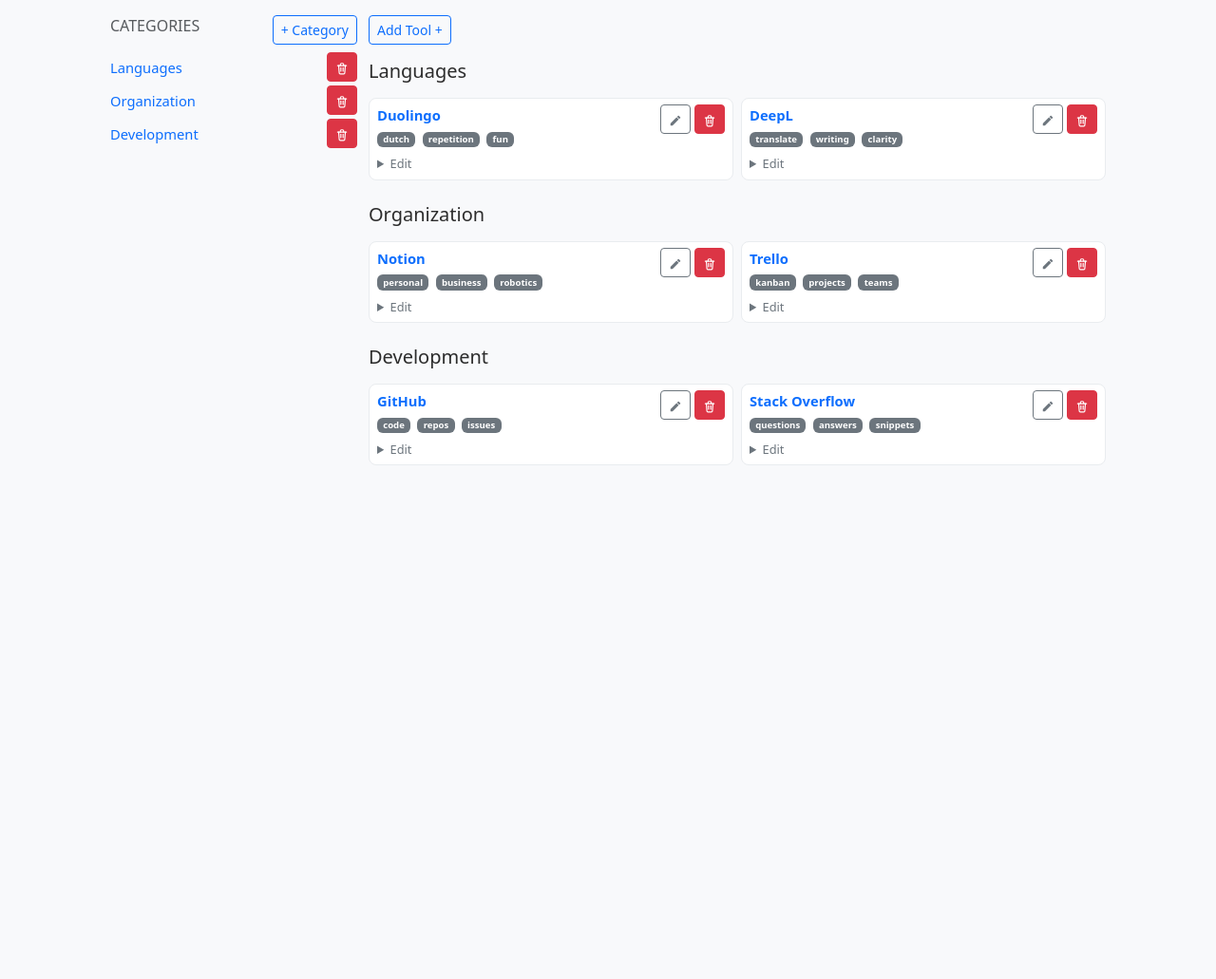
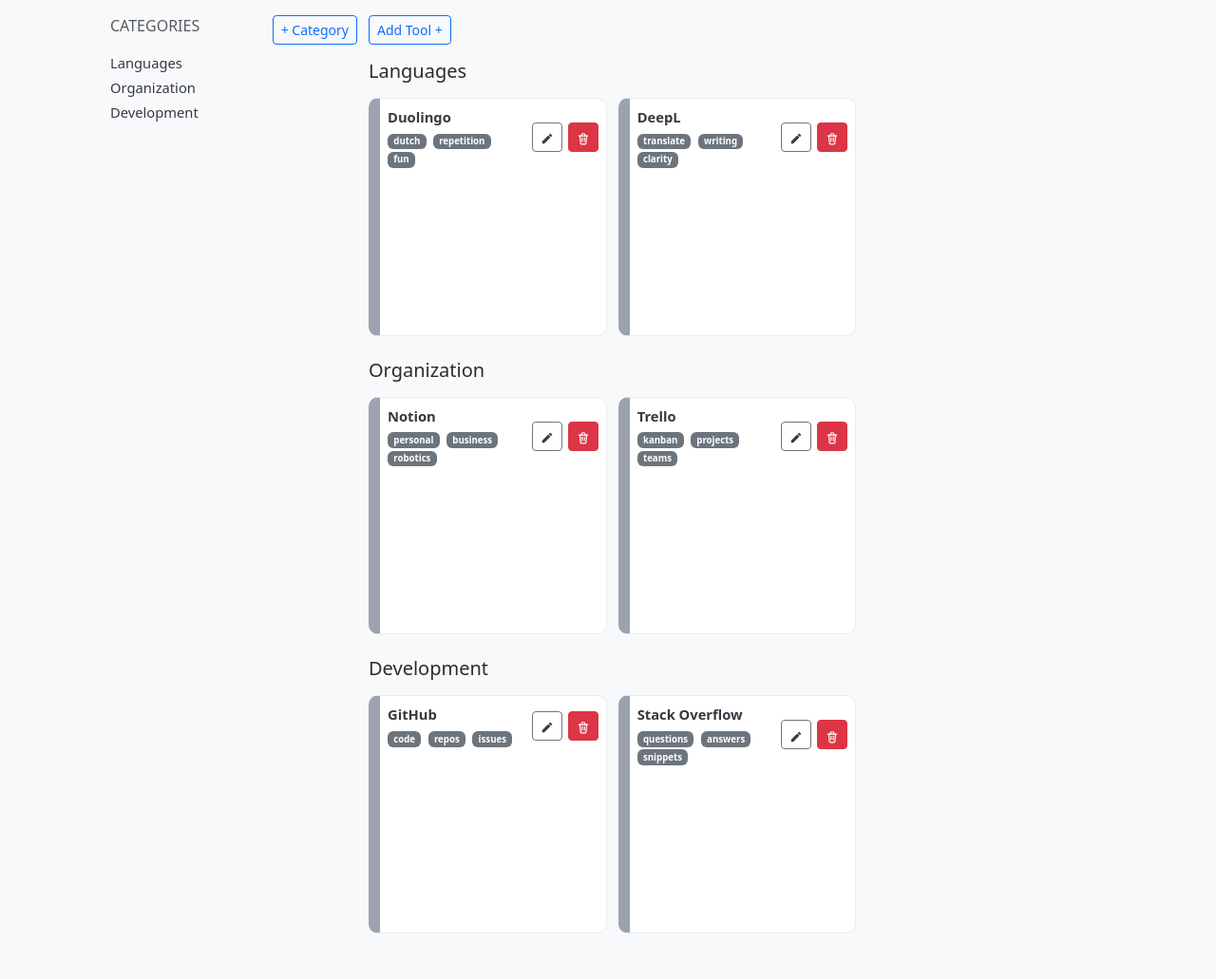
Before and after one commit to zlatkapod/dayplanner, a Flask app: page /tools in a window 1280 px wide. Shown: the part 39-1070 px from the top of the page at 95% size. Before the commit the page ends 529 px from the top, so only its background shows below. Run offline with Flask 3, Linux system fonts and the light colour scheme.

Commit message:
Enhanced tools section with improved UI, color tags, and modal-based editing
- Redesigned tools interface with a grid layout and card-styled items for better organization.
- Added customizable color tags to tools, with automatic validation and normalization for HEX input.
- Introduced modal-based editing for tools, replacing inline edit forms for a cleaner experience.
- Improved responsiveness and accessibility of the tools page using Bootstrap utilities.
- Updated backend routes and logic to support color tags and modal-based interactions.
- Added safeguards for deleting categories that are not empty.

```diff
--- a/app.py
+++ b/app.py
@@ -10,6 +10,7 @@
 from suntime import Sun, SunTimeException
 
 app = Flask(__name__)
+
 
 # Configure logging
 logging.basicConfig(level=os.environ.get("LOG_LEVEL", "INFO"), format="%(asctime)s %(levelname)s %(name)s: %(message)s")
@@ -97,7 +98,7 @@
 
 # --- Tools data helpers ---
 
-import secrets
+import secrets, re
 
 def _new_id(prefix: str = "t") -> str:
     return f"{prefix}_{secrets.token_hex(4)}"
@@ -139,28 +140,45 @@
                 "id": _new_id("cat"),
                 "name": "Languages",
                 "items": [
-                    {"id": _new_id("itm"), "name": "Duolingo", "url": "https://www.duolingo.com/", "keywords": ["dutch", "repetition", "fun"]},
-                    {"id": _new_id("itm"), "name": "DeepL", "url": "https://www.deepl.com/", "keywords": ["translate", "writing", "clarity"]}
+                    {"id": _new_id("itm"), "name": "Duolingo", "url": "https://www.duolingo.com/", "keywords": ["dutch", "repetition", "fun"], "color": ""},
+                    {"id": _new_id("itm"), "name": "DeepL", "url": "https://www.deepl.com/", "keywords": ["translate", "writing", "clarity"], "color": ""}
                 ]
             },
             {
                 "id": _new_id("cat"),
                 "name": "Organization",
                 "items": [
-                    {"id": _new_id("itm"), "name": "Notion", "url": "https://www.notion.so/", "keywords": ["personal", "business", "robotics"]},
-                    {"id": _new_id("itm"), "name": "Trello", "url": "https://trello.com/", "keywords": ["kanban", "projects", "teams"]}
+                    {"id": _new_id("itm"), "name": "Notion", "url": "https://www.notion.so/", "keywords": ["personal", "business", "robotics"], "color": ""},
+                    {"id": _new_id("itm"), "name": "Trello", "url": "https://trello.com/", "keywords": ["kanban", "projects", "teams"], "color": ""}
                 ]
             },
             {
                 "id": _new_id("cat"),
                 "name": "Development",
                 "items": [
-                    {"id": _new_id("itm"), "name": "GitHub", "url": "https://github.com/", "keywords": ["code", "repos", "issues"]},
-                    {"id": _new_id("itm"), "name": "Stack Overflow", "url": "https://stackoverflow.com/", "keywords": ["questions", "answers", "snippets"]}
+                    {"id": _new_id("itm"), "name": "GitHub", "url": "https://github.com/", "keywords": ["code", "repos", "issues"], "color": ""},
+                    {"id": _new_id("itm"), "name": "Stack Overflow", "url": "https://stackoverflow.com/", "keywords": ["questions", "answers", "snippets"], "color": ""}
                 ]
             }
         ]
     }
+
+DEFAULT_TOOL_COLOR = "#9ca3af"  # neutral gray fallback
+
+HEX_COLOR_RE = re.compile(r"^#(?:[0-9a-fA-F]{3}|[0-9a-fA-F]{6})$")
+
+def _validate_hex_color(raw: str | None) -> str:
+    s = (raw or "").strip()
+    if not s:
+        return DEFAULT_TOOL_COLOR
+    if HEX_COLOR_RE.match(s):
+        # normalize to 6-char if 3 provided
+        if len(s) == 4:
+            r, g, b = s[1], s[2], s[3]
+            s = f"#{r}{r}{g}{g}{b}{b}"
+        return s.lower()
+    raise ValueError("Invalid color hex; expected #RGB or #RRGGBB")
+
 
 def _migrate_tool_ids(data: dict) -> dict:
     changed = False
@@ -176,6 +194,18 @@
             it.setdefault("keywords", [])
             it.setdefault("url", "")
             it.setdefault("name", "")
+            # remove legacy logo field if present
+            if "logo" in it:
+                it.pop("logo", None); changed = True
+            # ensure color exists
+            if not it.get("color") or not isinstance(it.get("color"), str):
+                it["color"] = DEFAULT_TOOL_COLOR; changed = True
+            else:
+                # validate existing color, fallback if invalid
+                try:
+                    it["color"] = _validate_hex_color(it.get("color"))
+                except Exception:
+                    it["color"] = DEFAULT_TOOL_COLOR; changed = True
     if changed:
         save_tools(data)
     return data
@@ -633,26 +663,67 @@
     return [p for p in parts if p]
 
 
+
+
 @app.route("/tools/item/add", methods=["POST"])
 def tools_item_add():
     name = (request.form.get("name") or "").strip()
     url_val = (request.form.get("url") or "").strip()
     cat_id = (request.form.get("category_id") or "").strip()
     tags_raw = (request.form.get("tags") or "").strip()
+    color_raw = (request.form.get("color") or "").strip()
     if not name or not url_val or not cat_id:
         return ("Missing required fields", 400)
     if not (url_val.startswith("http://") or url_val.startswith("https://")):
         return ("URL must start with http:// or https://", 400)
+    try:
+        color = _validate_hex_color(color_raw)
+    except ValueError as e:
+        return (str(e), 400)
     data = load_tools()
     cat = _find_category(data, cat_id)
     if cat is None:
         return ("Category not found", 400)
-    item = {"id": _new_id("itm"), "name": name, "url": url_val, "keywords": _parse_tags(tags_raw)}
+    item = {
+        "id": _new_id("itm"),
+        "name": name,
+        "url": url_val,
+        "keywords": _parse_tags(tags_raw),
+        "color": color,
+    }
     cat.setdefault("items", []).append(item)
     save_tools(data)
     resp = app.response_class("", status=204)
     resp.headers["HX-Redirect"] = url_for("tools_page")
     return resp
+
+
+@app.route("/tools/item/edit", methods=["GET"])
+def tools_item_edit():
+    item_id = (request.args.get("item_id") or "").strip()
+    cat_id = (request.args.get("category_id") or "").strip()
+    if not item_id or not cat_id:
+        return ("Missing item or category id", 400)
+    data = load_tools()
+    cat = _find_category(data, cat_id)
+    if cat is None:
+        return ("Category not found", 400)
+    item = next((it for it in cat.get("items", []) if it.get("id") == item_id), None)
+    if item is None:
+        # try find across categories in case moved
+        for c in data.get("categories", []):
+            item = next((it for it in c.get("items", []) if it.get("id") == item_id), None)
+            if item is not None:
+                cat = c
+                break
+    if item is None:
+        return ("Item not found", 404)
+    return render_template(
+        "partials/tool_item_edit.html",
+        item=item,
+        current_category_id=cat.get("id"),
+        categories=data.get("categories", []),
+    )
 
 
 @app.route("/tools/item/update", methods=["POST"])
@@ -663,12 +734,17 @@
     name = (request.form.get("name") or "").strip()
     url_val = (request.form.get("url") or "").strip()
     tags_raw = (request.form.get("tags") or "").strip()
+    color_raw = (request.form.get("color") or "").strip()
     if not item_id or not from_cat_id:
         return ("Missing item or category id", 400)
     if not name or not url_val:
         return ("Missing name or url", 400)
     if not (url_val.startswith("http://") or url_val.startswith("https://")):
         return ("URL must start with http:// or https://", 400)
+    try:
+        color = _validate_hex_color(color_raw)
+    except ValueError as e:
+        return (str(e), 400)
     data = load_tools()
     from_cat = _find_category(data, from_cat_id)
     if from_cat is None:
@@ -693,6 +769,7 @@
     it["name"] = name
     it["url"] = url_val
     it["keywords"] = _parse_tags(tags_raw)
+    it["color"] = color
     save_tools(data)
     resp = app.response_class("", status=204)
     resp.headers["HX-Redirect"] = url_for("tools_page")
@@ -723,13 +800,15 @@
     if not cat_id:
         return ("Missing category id", 400)
     data = load_tools()
-    cats = data.get("categories", [])
-    # Filter out the category by id
-    new_cats = [c for c in cats if c.get("id") != cat_id]
-    if len(new_cats) == len(cats):
-        # nothing removed; treat as not found
+    cat = _find_category(data, cat_id)
+    if cat is None:
         return ("Category not found", 404)
-    data["categories"] = new_cats
+    # Prevent deletion if category contains items
+    items = cat.get("items") or []
+    if len(items) > 0:
+        return ("Category not empty", 400)
+    # Delete the category
+    data["categories"] = [c for c in data.get("categories", []) if c.get("id") != cat_id]
     save_tools(data)
     resp = app.response_class("", status=204)
     resp.headers["HX-Redirect"] = url_for("tools_page")
--- a/templates/tools.html
+++ b/templates/tools.html
@@ -1,8 +1,28 @@
 {% extends "base.html" %}
 {% block content %}
 
+<style>
+  /* Tools page overrides */
+  #tools-page a { color: #343a40; }
+  .theme-dark #tools-page a { color: #d1d5db; }
+  #tools-page a:hover { text-decoration: underline; }
 
-<div class="dp-cols" style="grid-template-columns: 260px 1fr;">
+  .tool-grid { display: grid; grid-template-columns: repeat(3, 1fr); gap: 12px; }
+  @media (max-width: 992px) { .tool-grid { grid-template-columns: repeat(2, 1fr); } }
+  @media (max-width: 600px) { .tool-grid { grid-template-columns: 1fr; } }
+
+  .tool-card { border:1px solid var(--bs-border-color); background: var(--dp-card-bg); border-radius: 10px; padding: 8px; display: grid; grid-template-rows: auto 1fr auto; aspect-ratio: 1 / 1; border-left: 12px solid var(--stripe, #9ca3af); }
+  .tool-header { display:flex; align-items:center; justify-content:space-between; gap:8px; }
+  .tool-name { font-weight:600; line-height:1.2; }
+  .tool-tags { margin-top: 6px; }
+  .tool-actions { display:flex; gap:6px; justify-content:flex-end; }
+
+  /* Category list link color override */
+  #tools-categories a { color: #343a40; }
+  .theme-dark #tools-categories a { color: #d1d5db; }
+</style>
+
+<div id="tools-page" class="dp-cols" style="grid-template-columns: 260px 1fr;">
   <aside>
     <div class="d-flex align-items-center justify-content-between">
       <h6 class="text-uppercase text-muted mb-2">Categories</h6>
@@ -20,6 +40,7 @@
       {% for cat in tools.categories %}
         <li class="mb-1 d-flex align-items-center justify-content-between gap-2">
           <a class="text-decoration-none" href="#cat-{{ cat.id }}">{{ cat.name }}</a>
+          {% if not cat['items'] or (cat['items'] | length) == 0 %}
           <form hx-post="/tools/category/delete" hx-swap="none" class="m-0">
             <input type="hidden" name="category_id" value="{{ cat.id }}"/>
             <button class="btn btn-danger btn-sm" type="submit" title="Delete category" aria-label="Delete category">
@@ -34,6 +55,7 @@
               </svg>
             </button>
           </form>
+          {% endif %}
         </li>
       {% endfor %}
     </ul>
@@ -58,10 +80,13 @@
               {% endfor %}
             </select>
           </div>
-          <div class="col-12 col-md-8">
+          <div class="col-12 col-md-6">
             <input name="tags" class="form-control form-control-sm" placeholder="tags (comma separated)" />
           </div>
-          <div class="col-12 col-md-4 d-grid">
+          <div class="col-12 col-md-3">
+            <input name="color" class="form-control form-control-sm" placeholder="#ff9900" pattern="#([0-9a-fA-F]{3}|[0-9a-fA-F]{6})" title="Hex color like #RGB or #RRGGBB" />
+          </div>
+          <div class="col-12 col-md-3 d-grid">
             <button class="btn btn-primary btn-sm" type="submit">Add Tool</button>
           </div>
         </div>
@@ -71,27 +96,37 @@
     {% for cat in tools.categories %}
       <div id="cat-{{ cat.id }}" class="mb-4">
         <h5 class="mb-3">{{ cat.name }}</h5>
-        <div class="row g-2">
+        <div class="tool-grid">
           {% for item in cat['items'] %}
-            <div class="col-12 col-md-6">
-              <div class="dp-slot">
-                <div class="d-flex justify-content-between align-items-start">
-                  <div class="me-2">
-                    <a href="{{ item.url }}" target="_blank" rel="noopener" class="fw-semibold text-decoration-none">{{ item.name }}</a>
+            <div class="tool-card" style="--stripe: {{ item.color or '#9ca3af' }};">
+              <div class="tool-header">
+                <div class="d-flex align-items-center gap-2">
+                  <div>
+                    <a href="{{ item.url }}" target="_blank" rel="noopener" class="tool-name text-decoration-none">{{ item.name }}</a>
                     {% if item.keywords %}
-                      <div class="dp-muted small mt-1">
+                      <div class="tool-tags small mt-1">
                         {% for k in item.keywords %}
                           <span class="badge text-bg-secondary me-1">{{ k }}</span>
                         {% endfor %}
                       </div>
                     {% endif %}
                   </div>
-                  <div class="ms-auto d-flex align-items-center gap-1">
-                    <!-- Edit toggle -->
-                    <a href="#edit-{{ item.id }}" class="btn btn-outline-secondary btn-sm" onclick="const d=this.closest('.dp-slot').querySelector('details.item-edit'); if(d) d.open=!d.open; return false;" title="Edit" aria-label="Edit">
+                </div>
+                <div class="tool-actions">
+                  <a
+                    href="javascript:void(0)"
+                    role="button"
+                    class="btn btn-outline-secondary btn-sm"
+                    hx-get="/tools/item/edit?item_id={{ item.id }}&category_id={{ cat.id }}"
+                    hx-target="#toolEditModal .modal-content"
+                    hx-swap="innerHTML"
+                    hx-on:htmx:afterSwap="new bootstrap.Modal(document.getElementById('toolEditModal')).show()"
+                    data-bs-toggle="modal"
+                    data-bs-target="#toolEditModal"
+                    title="Edit"
+                    aria-label="Edit">
                     <svg xmlns="http://www.w3.org/2000/svg" width="14" height="14" viewBox="0 0 24 24" aria-hidden="true"><path fill="currentColor" d="M3 17.25V21h3.75L17.81 9.94l-3.75-3.75L3 17.25Zm17.71-10.04a1.003 1.003 0 0 0 0-1.42l-2.5-2.5a1.003 1.003 0 0 0-1.42 0l-1.83 1.83l3.75 3.75l1.99-1.66Z"/></svg>
                   </a>
-                    <!-- Delete -->
                   <form hx-post="/tools/item/delete" hx-swap="none" class="m-0">
                     <input type="hidden" name="item_id" value="{{ item.id }}"/>
                     <input type="hidden" name="category_id" value="{{ cat.id }}"/>
@@ -102,45 +137,12 @@
                           <path d="M10 11v6"/>
                           <path d="M14 11v6"/>
                           <path d="M6 7l1 13a2 2 0 0 0 2 2h6a2 2 0 0 0 2-2l1-13"/>
-                            <path d="M9 7V5a2 2 0 0 1 2-2h2a2 2 0 0 1 2 2v2"/>
+                          <path d="M9 7V5a 2 2 0 0 1 2-2h2a2 2 0 0 1 2 2v2"/>
                         </g>
                       </svg>
                     </button>
                   </form>
                 </div>
-                </div>
-                <!-- Inline edit form -->
-                <details class="item-edit mt-2">
-                  <summary class="dp-muted small">Edit</summary>
-                  <form class="mt-2" hx-post="/tools/item/update" hx-swap="none">
-                    <input type="hidden" name="item_id" value="{{ item.id }}"/>
-                    <input type="hidden" name="from_category_id" value="{{ cat.id }}"/>
-                    <div class="row g-2">
-                      <div class="col-12 col-md-3">
-                        <input name="name" class="form-control form-control-sm" value="{{ item.name }}" required />
-                      </div>
-                      <div class="col-12 col-md-4">
-                        <input name="url" class="form-control form-control-sm" value="{{ item.url }}" required />
-                      </div>
-                      <div class="col-12 col-md-3">
-                        <select name="category_id" class="form-select form-select-sm">
-                          {% for c2 in tools.categories %}
-                            <option value="{{ c2.id }}" {% if c2.id == cat.id %}selected{% endif %}>{{ c2.name }}</option>
-                          {% endfor %}
-                        </select>
-                      </div>
-                      <div class="col-12 col-md-8">
-                        <input name="tags" class="form-control form-control-sm" value="{{ item.keywords | join(', ') }}" placeholder="tags" />
-                      </div>
-                      <div class="col-12 col-md-4 d-grid gap-2">
-                        <div class="btn-group">
-                          <button class="btn btn-primary btn-sm" type="submit">Save</button>
-                          <button class="btn btn-outline-secondary btn-sm" type="button" onclick="this.closest('details').open=false;">Cancel</button>
-                        </div>
-                      </div>
-                    </div>
-                  </form>
-                </details>
               </div>
             </div>
           {% endfor %}
@@ -150,4 +152,13 @@
   </section>
 </div>
 
+<!-- Modal shell for editing tools -->
+<div class="modal fade" id="toolEditModal" tabindex="-1" aria-hidden="true">
+  <div class="modal-dialog modal-lg modal-dialog-scrollable">
+    <div class="modal-content">
+      <!-- Content loaded dynamically via HTMX -->
+    </div>
+  </div>
+</div>
+
 {% endblock %}
```
Also changed, not shown: templates/partials/tool_item_edit.html (added, +40 -0 lines). Lines whose indentation alone changed are shown as unchanged.
